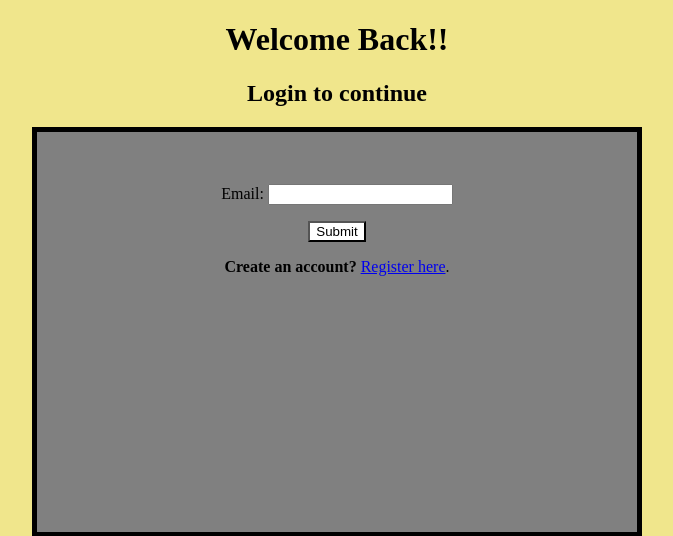
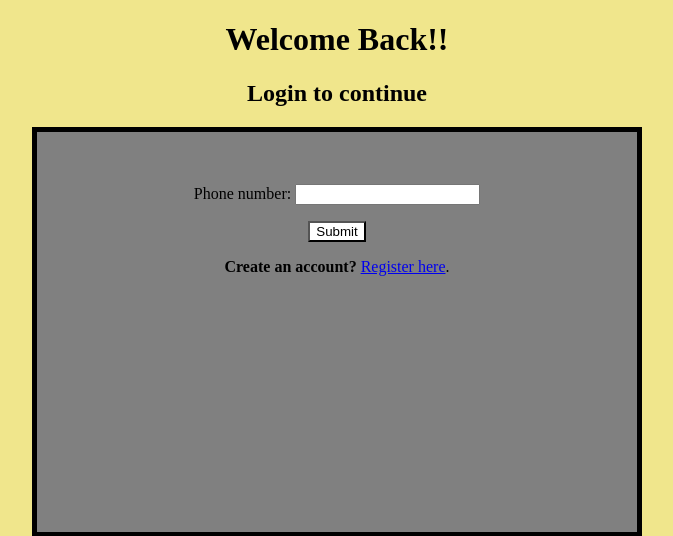
Before and after one commit to Bamba4/passwordless_django_twilio_send_grid, a Django app: page /login/ in a window 1280 px wide. Shown: the top 536 px of the page, without its empty margins (303-976 px from the left). Run offline with Django 3.2, Linux system fonts and the light colour scheme.

Commit message:
Send code by sms

```diff
--- a/myshop/settings.py
+++ b/myshop/settings.py
@@ -24,7 +24,7 @@ EMAIL_PORT = os.getenv('EMAIL_PORT')
 EMAIL_USE_TLS = os.getenv('EMAIL_TLS')
 EMAIL_HOST_USER = os.getenv('EMAIL_HOST_USER')
 EMAIL_HOST_PASSWORD = os.getenv('EMAIL_HOST_PASSWORD')
-DEFAULT_FROM_EMAIL = os.getenv('DEFAULT_FROM_EMAIL')
+DEFAULT_FROM_PHONE = os.getenv('DEFAULT_FROM_PHONE')
 
 ##other details
 LOGIN_REDIRECT_URL = os.getenv('LOGIN_REDIRECT_URL')
--- a/verification/check_code.py
+++ b/verification/check_code.py
@@ -7,13 +7,13 @@ from django.conf import settings
 
 class CheckOTP:
 
-    def check_otp(email, secret):
+    def check_otp(phone_number, secret):
         account_sid = settings.ACCOUNT_SID
         auth_token = settings.AUTH_TOKEN
         client = Client(account_sid, auth_token)
         verification_check = client.verify \
                            .services(settings.SERVICE_ID)\
                            .verification_checks \
-                           .create(to=email, code=secret)
+                           .create(to=phone_number, code=secret)
 
         return verification_check.status
--- a/verification/forms.py
+++ b/verification/forms.py
@@ -29,10 +29,10 @@ class RegisterForm(forms.Form):
         return phone_number
 
 class LoginForm(forms.Form):
-    email = forms.EmailField(label="Email")
-    def clean_email(self):
-        email = self.cleaned_data.get('email')
-        user_details = User.objects.filter(email=email)
+    phone_number = forms.CharField(label="Phone number")
+    def clean_phone_number(self):
+        phone_number = self.cleaned_data.get('phone_number')
+        user_details = User.objects.filter(phone_number=phone_number)
         if not user_details.exists():
-            raise forms.ValidationError("No account exists with this email. Try registering")
-        return email
+            raise forms.ValidationError("No account exists with this phone_number. Try registering")
+        return phone_number
--- a/verification/templates/otp.html
+++ b/verification/templates/otp.html
@@ -19,8 +19,8 @@
   {% endif %}
 {% endfor %}
 {% endif %}
-    <h2> <strong> Enter email address</strong></h2>
-    <input type="email" name="email" required>
+    <h2> <strong> Enter phone number</strong></h2>
+    <input name="phone_number" required>
     <h2><strong> Enter OTP</strong></h2>
   <input type="text" name="secret" inputmode="numeric" autocomplete="one-time-code" pattern="\d{6}" required>
 </br>
--- a/verification/verify.py
+++ b/verification/verify.py
@@ -13,8 +13,8 @@ class SendOTP:
                      .verifications \
                       .create(channel_configuration={
                            'template_id': settings.TEMPLATE_ID,
-                           'from': settings.DEFAULT_FROM_EMAIL,
+                           'from': settings.DEFAULT_FROM_PHONE,
                            'from_name': 'Bamba Diagne'
-                       }, to=receiver, channel='email')
-        print(verification)
+                       }, to=receiver, channel='sms')
+        print(verification.status)
         return verification.status
--- a/verification/views.py
+++ b/verification/views.py
@@ -1,3 +1,4 @@
+from ast import Raise
 import uuid
 from django.shortcuts import render, redirect
 from django.contrib.auth import authenticate, login, get_user_model
@@ -29,13 +30,13 @@ def login_page(request):
     "form": form
     }
     if form.is_valid():
-        email = form.cleaned_data.get('email')
+        phone_number = form.cleaned_data.get('phone_number')
         try:
-            new = User.objects.get(email=email)
+            new = User.objects.get(phone_number=phone_number)
             print(new, "NEW_YORK_TIMEZONE")
             ## if user exists
             ##first: send otp to the user
-            SendOTP.send_code(email)
+            SendOTP.send_code(phone_number)
             print("Bonjour tout le monde")
             ##second:redirect to the page to enter otp
             temp = uuid.uuid4()
@@ -51,16 +52,21 @@ def generate_otp(request, pk, uuid):
 
 def check_otp(request):
     otp =request.POST.get("secret")
-    email = request.POST.get("email")
-    otp_status= CheckOTP.check_otp(email, otp)
+    phone_number = request.POST.get("phone_number")
+    otp_status= CheckOTP.check_otp(phone_number, otp)
     if otp_status == "approved":
-        user = authenticate(request, email=email)
+        try:
+            auth_user = User.objects.get(phone_number=phone_number)
+            print(auth_user, "Auth User")
+            user = authenticate(request, email=auth_user.email)
 
-        if user is not None:
-           login(request, user, backend='verification.auth_backend.PasswordlessAuthBackend')
-           return redirect("/home")
-        else:
-            messages.error(request, "Wrong OTP!")
+            if user is not None:
+                login(request, user, backend='verification.auth_backend.PasswordlessAuthBackend')
+                return redirect("/home")
+            else:
+                messages.error(request, "Wrong OTP!")
+        except:
+            Raise("User Not Found")
 
     print("otp via form: {}".format(otp))
     return render(request, "otp.html")
```
Also changed, not shown: verification/templates/home.html (added, +31 -0 lines), db.sqlite3, 1 other file.
